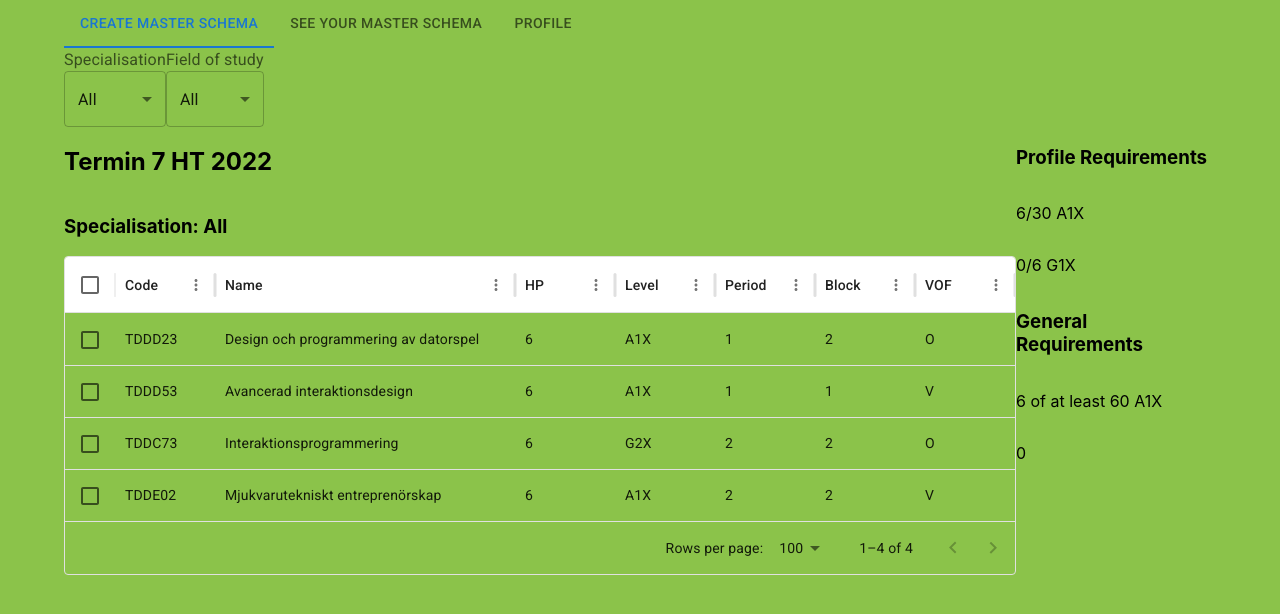
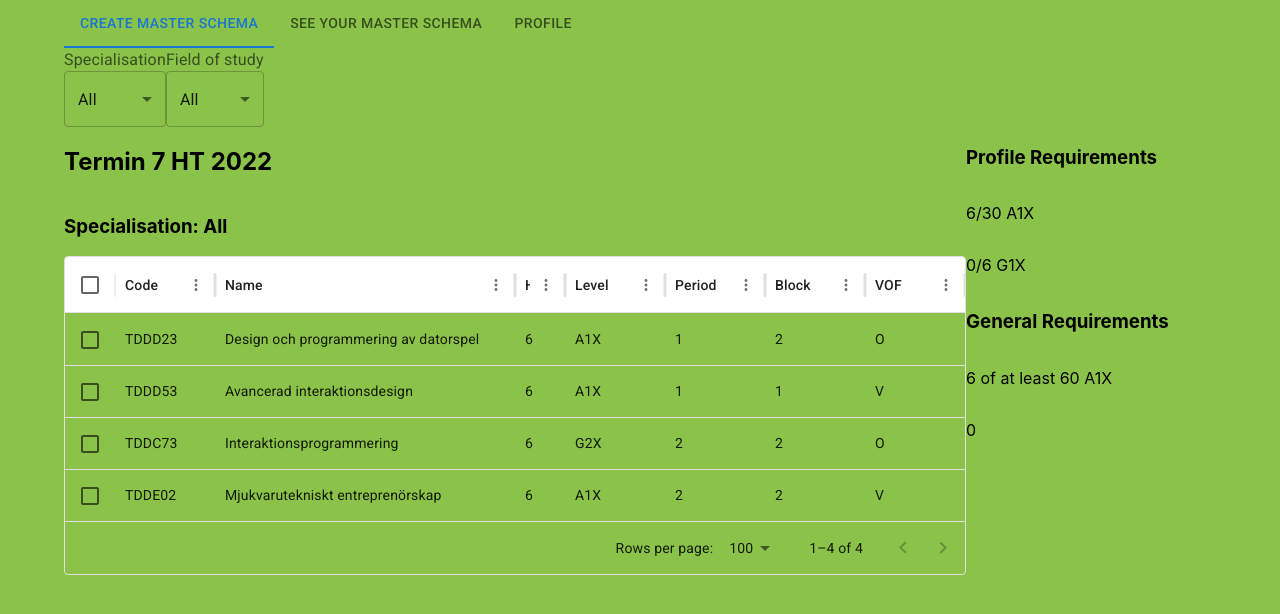
Before and after one commit to WebLabs-AB/MasterChooserApplication, a React (Create React App) app in the folder Frontend/masterfrontend/: page /choose_master in a window 1280 px wide. Shown: the top 614 px of the page. Built offline with nearby package versions, Linux system fonts and the light colour scheme.

Commit message:
Course data grid working

```diff
--- a/Frontend/masterfrontend/src/Components/CourseTable.tsx
+++ b/Frontend/masterfrontend/src/Components/CourseTable.tsx
@@ -1,54 +1,35 @@
 import * as React from "react";
-import Table from "@mui/material/Table";
-import TableCell from "@mui/material/TableCell";
-import TableHead from "@mui/material/TableHead";
-import TableBody from "@mui/material/TableBody";
-import TableRow from "@mui/material/TableRow";
-import TableContainer from "@mui/material/TableContainer";
+import { DataGrid, GridColDef } from '@mui/x-data-grid';
 
 import { CourseData } from "../Assets/Interfaces";
+
+
+const columns: GridColDef[] = [
+  { field: 'code', headerName: 'Code' },
+  { field: 'name', headerName: 'Name', width: 300},
+  { field: 'hp', headerName: 'HP', width: 50},
+  { field: 'level', headerName: 'Level' },
+  { field: 'period', headerName: 'Period' },
+  { field: 'block', headerName: 'Block' },
+  { field: 'vof', headerName: 'VOF'}
+];
+
+const getRowId = (row: CourseData) => row.code;
 
 interface Props {
   courses: CourseData[];
 }
-
-const columns = [
-  {label: "Course code", accessor: "code"},
-  {label: "Course name", accessor: "name"},
-  {label: "HP", accessor: "hp"},
-  {label: "Level", accessor: "level"},
-  {label: "Period", accessor: "period"},
-  {label: "Block", accessor: "block"},
-  {label: "VOF", accessor: "vof"}
-];
-
 export const CourseTable: React.FC<Props> = (props) => {
   return (
-    <TableContainer>
-      <Table>
-        <TableHead>
-          <TableRow>
-          {
-            columns.map(({ label, accessor }) =>
-              <th key={accessor}>{label}</th>
-              )
-          }
-          </TableRow>
-        </TableHead>
-        <TableBody>
-        {props.courses.map((row) => (
-            <TableRow>
-              <TableCell>{row.code}</TableCell>
-              <TableCell>{row.name}</TableCell>
-              <TableCell>{row.hp}</TableCell>
-              <TableCell>{row.level}</TableCell>
-              <TableCell>{row.period}</TableCell>
-              <TableCell>{row.block}</TableCell>
-              <TableCell>{row.vof}</TableCell>
-            </TableRow>
-          ))}
-        </TableBody>
-      </Table>
-    </TableContainer>
+    <div>
+      <DataGrid
+        rows={props.courses}
+        columns={columns}
+        initialState={{
+        }}
+        checkboxSelection
+        getRowId={getRowId}
+      />
+    </div>
   );
 };
--- a/Frontend/masterfrontend/src/Components/CourseTableDataGrid.tsx
+++ /dev/null
@@ -1,46 +0,0 @@
-import * as React from "react";
-import { DataGrid, GridColDef } from '@mui/x-data-grid';
-
-import { CourseData } from "../Assets/Interfaces";
-
-
-const columns: GridColDef[] = [
-  { field: 'code', headerName: 'Code' },
-  { field: 'name', headerName: 'Name', width: 300},
-  { field: 'hp', headerName: 'HP'},
-  { field: 'level', headerName: 'Level' },
-  { field: 'period', headerName: 'Period' },
-  { field: 'block', headerName: 'Block' },
-  { field: 'vof', headerName: 'VOF'}
-];
-
-const getRowId = (row: CourseData) => row.code;
-
-
-// const columns = [
-  //   {label: "Course code", accessor: "code"},
-  //   {label: "Course name", accessor: "name"},
-  //   {label: "HP", accessor: "hp"},
-  //   {label: "Level", accessor: "level"},
-  //   {label: "Period", accessor: "period"},
-  //   {label: "Block", accessor: "block"},
-  //   {label: "VOF", accessor: "vof"}
-  // ];
-
-interface Props {
-  courses: CourseData[];
-}
-export const CourseTable: React.FC<Props> = (props) => {
-  return (
-    <div>
-      <DataGrid
-        rows={props.courses}
-        columns={columns}
-        initialState={{
-        }}
-        checkboxSelection
-        getRowId={getRowId}
-      />
-    </div>
-  );
-};
--- a/Frontend/masterfrontend/src/Screens/StudentChooseMasterPage.tsx
+++ b/Frontend/masterfrontend/src/Screens/StudentChooseMasterPage.tsx
@@ -6,7 +6,7 @@ import Stack from "@mui/material/Stack";
 import { InputLabel, MenuItem } from "@mui/material";
 import Select, { SelectChangeEvent } from "@mui/material/Select";
 
-import { CourseTable } from "../Components/CourseTableDataGrid";
+import { CourseTable } from "../Components/CourseTable";
 import { ProfileReq } from "../Components/ProfileReq";
 import { GeneralReq } from "../Components/GeneralReq";
 import { CourseData } from "../Assets/Interfaces";
```
